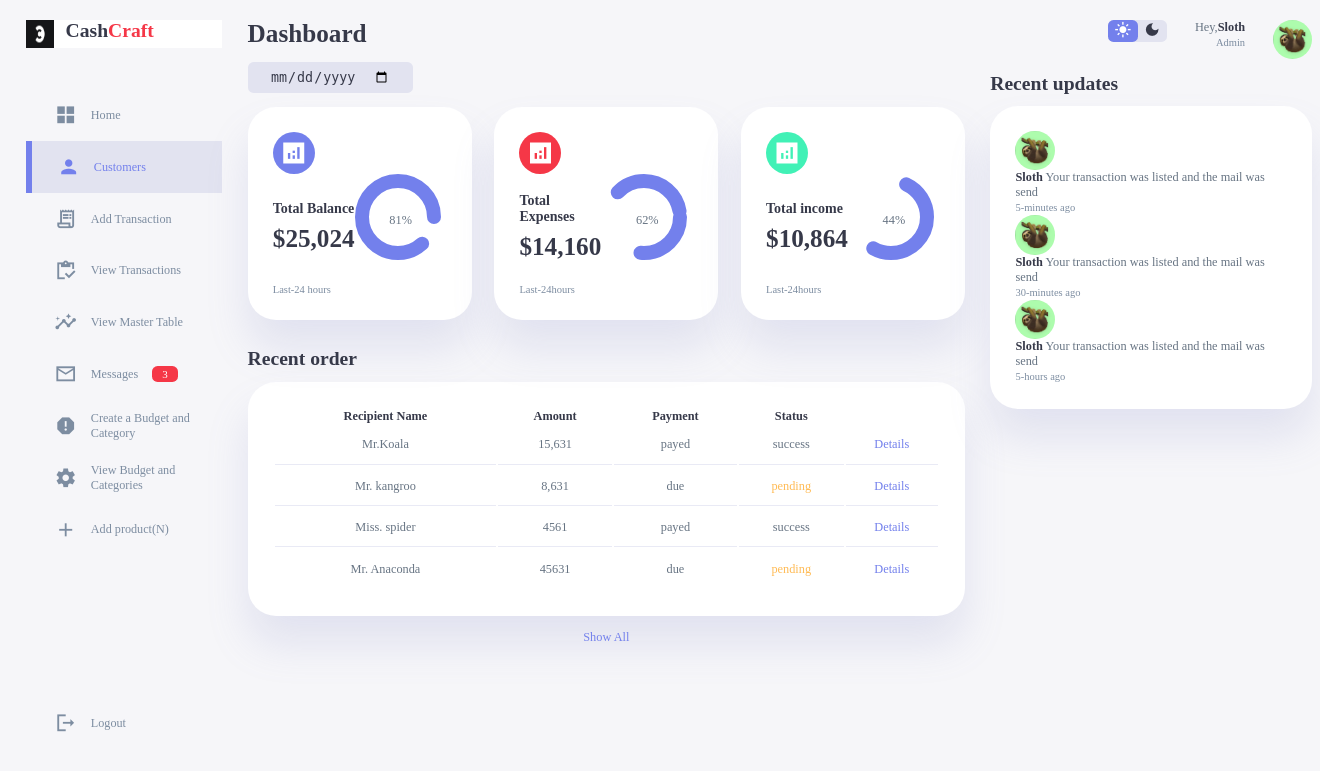
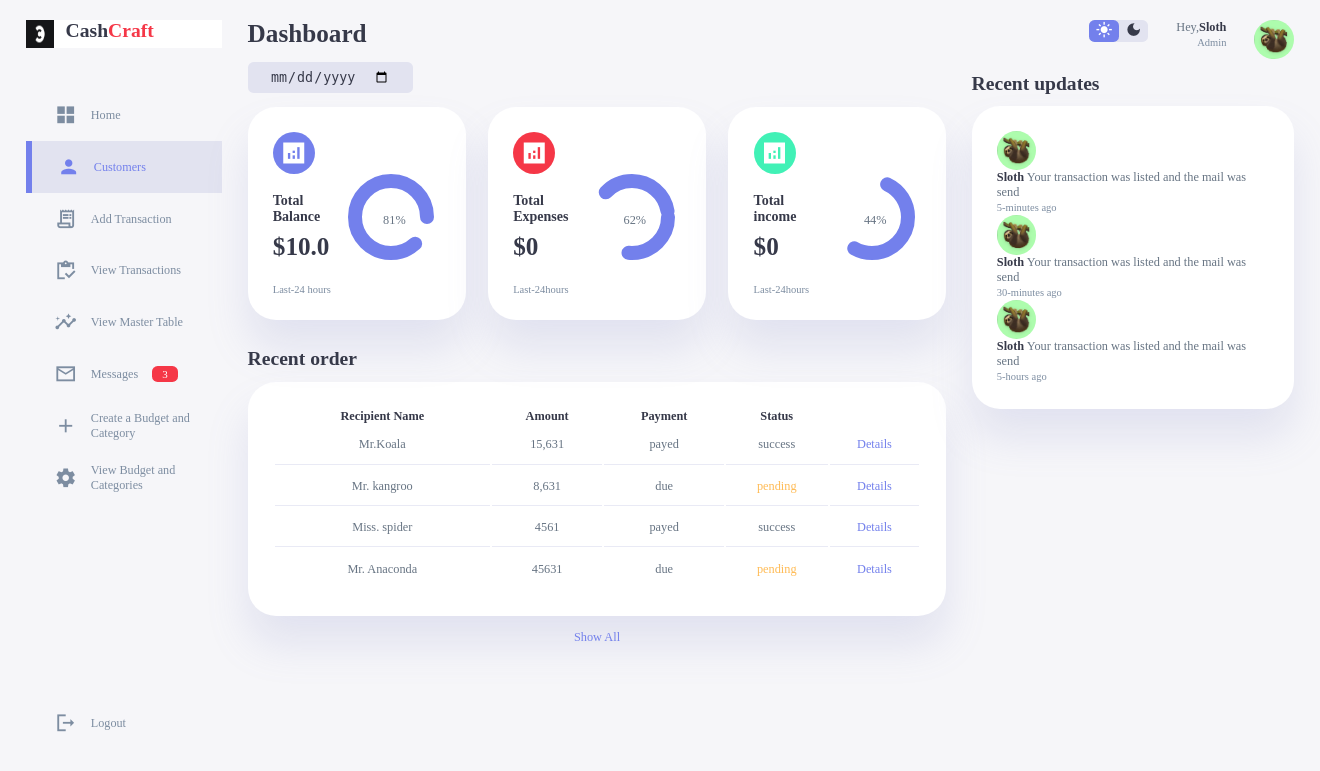
Before and after one commit to baliga04/team-sloth, a Flask app: page /dashboard in a window 1320 px wide. Shown: the top 771 px of the page. Run offline with Flask 3, Linux system fonts and the light colour scheme; the visitor is signed in with stand-in values (Sample User, id 1); tables that the repository leaves empty hold one stand-in row (values such as "Sample post").

Commit message:
Dashboard details fillup

```diff
--- a/backend1/app.py
+++ b/backend1/app.py
@@ -39,7 +39,7 @@
     Balance: float = db.Column(db.Float, nullable=False,default=0.0)
 
     # On Delete Cascade
-    transactions = relationship("Transactions", backref="User",cascade="all, delete-orphan")
+    transactions = relationship("Transactions", backref="User",cascade="all, delete-orphan", lazy="dynamic")
 
     def __repr__(self):
          return f'<User>'
@@ -102,8 +102,18 @@
 def dashboard():
     if not session.get('UserID'):
         return redirect(url_for('form_login'))
-
-    return render_template('dashboard.html')
+    # Getting the user's balance
+    user = User.query.filter_by(UserID=session.get('UserID')).first()
+    balance = user.Balance
+    total_expenses = 0
+    total_income = 0
+    expenses = Transactions.query.filter_by(UserID=session.get('UserID')).filter_by(Type='Expense')
+    for expense in expenses:
+        total_expenses += expense.Amount
+    incomes = Transactions.query.filter_by(UserID=session.get('UserID')).filter_by(Type='Income')
+    for income in incomes:
+        total_income += income.Amount
+    return render_template('dashboard.html',balance=balance, total_expenses=total_expenses, total_income=total_income)
 
 @app.route('/login',methods=["POST"])
 def login():
--- a/backend1/templates/dashboard.html
+++ b/backend1/templates/dashboard.html
@@ -50,16 +50,12 @@
                     <span class="message-count">3</span>
                 </a>
                 <a href="{{url_for('create_category')}}">
-                    <span class="material-icons-sharp">report</span>
+                    <span class="material-icons-sharp">add</span>
                     <h3>Create a Budget and Category</h3>
                 </a>
                 <a href="{{url_for('view_categories')}}">
                     <span class="material-icons-sharp">settings</span>
                     <h3>View Budget and Categories</h3>
-                </a>
-                <a href="#">
-                    <span class="material-icons-sharp">add</span>
-                    <h3>Add product(N)</h3>
                 </a>
                 <a href="{{url_for('logout')}}">
                     <span class="material-icons-sharp">logout</span>
@@ -81,7 +77,7 @@
                     <div class="middle">
                         <div class="left">
                             <h3>Total Balance</h3>
-                            <h1>$25,024</h1>
+                            <h1>${{ balance }}</h1>
                            </div>
                         <div class="progress">
                             <svg>
@@ -100,7 +96,7 @@
                 <div class="middle">
                     <div class="left">
                         <h3>Total Expenses</h3>
-                        <h1>$14,160</h1>
+                        <h1>${{total_expenses}}</h1>
                     </div>
                     <div class="progress">
                         <svg>
@@ -119,7 +115,7 @@
             <div class="middle">
                 <div class="left">
                     <h3>Total income</h3>
-                    <h1>$10,864</h1>
+                    <h1>${{total_income}}</h1>
                 </div>
                 <div class="progress">
                     <svg>
@@ -179,7 +175,7 @@
             </tr>
         </tbody>
     </table>
-    <a href="#">Show All</a>
+    <a href="{{url_for('view_transactions')}}">Show All</a>
 </div>
         </main>
         <!-- end of main -->
```
